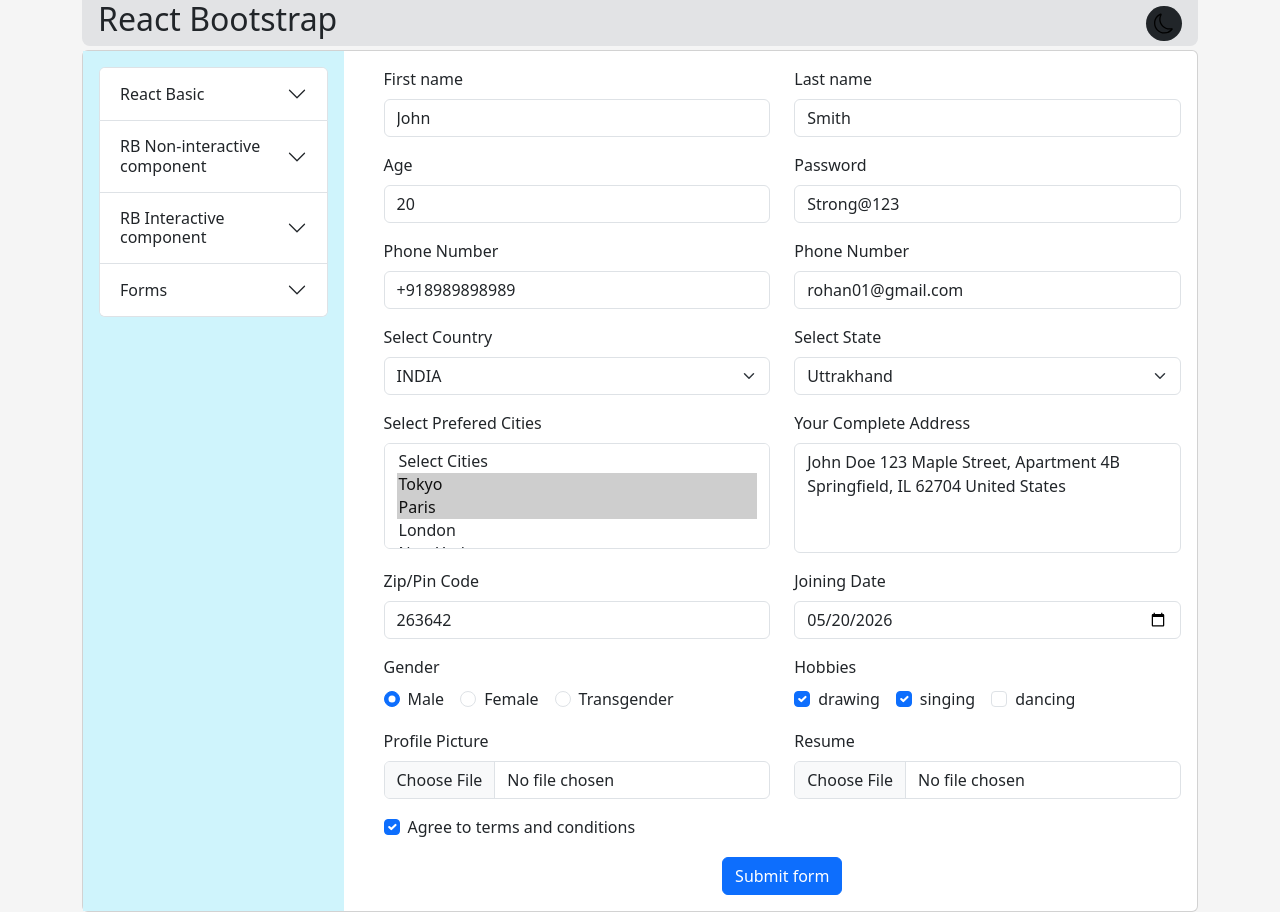
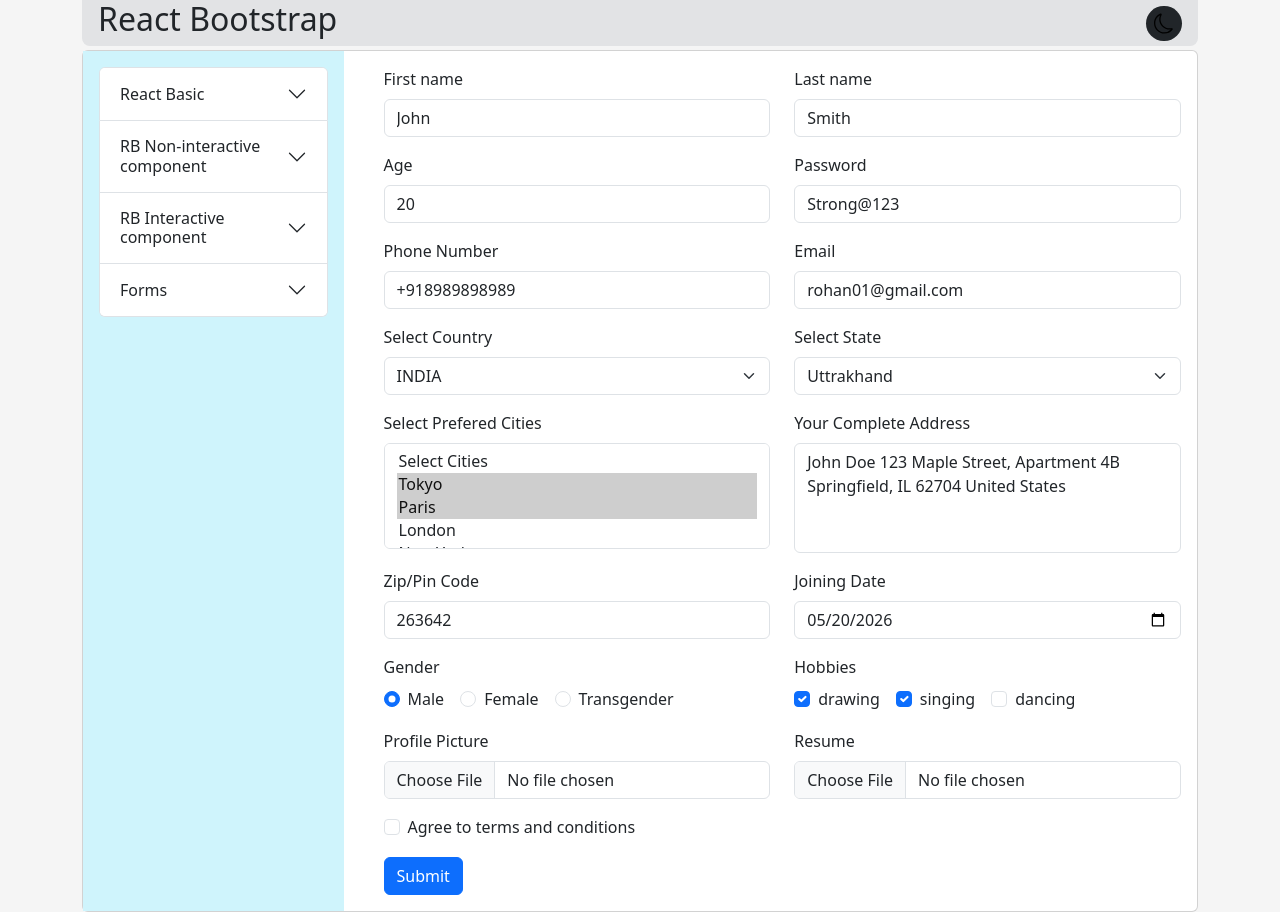
Before and after one commit to Rohit-specs/React, a React (Vite) app in the folder Installation-wia-vite/: page /react-hook-forms in a window 1280 px wide. Built offline with nearby package versions, Linux system fonts and the light colour scheme.

Commit message:
React hook form completed

```diff
--- a/Installation-wia-vite/src/pages/forms/ReactHookForms.jsx
+++ b/Installation-wia-vite/src/pages/forms/ReactHookForms.jsx
@@ -1,33 +1,43 @@
 import { useForm } from 'react-hook-form';
-import { Button, Col, Row, Form } from 'react-bootstrap';
+import { Button, Col, Row, Form, Spinner } from 'react-bootstrap';
+import { Fragment, useState } from 'react';
+import { ToastContainer, toast } from 'react-toastify';
 const ReactHookForms = () => {
-    const { formState: { errors }, register, handleSubmit,reset } = useForm({
+    const [show, setShow] = useState(false)
+    const { formState: { errors }, register, handleSubmit, reset } = useForm({
         defaultValues: {
-            firstname:"John",
-            lastname:"Smith",
-            age:20,
-            password:"Strong@123",
-            phoneNumber:"+918989898989",
-            email:"rohan01@gmail.com",
-            country:["india"],
-            state:["uttrakhand"],
-            cities:["tokyo","paris"],
-            address:"John Doe 123 Maple Street, Apartment 4B Springfield, IL 62704 United States",
-            pin_code:"263642",
-            joining_date:"2026-05-20",
-            gender:"male",
-            hobbies:["drawing","singing"],
-            terms_and_condition:"agreed"
+            firstname: "John",
+            lastname: "Smith",
+            age: 20,
+            password: "Strong@123",
+            phoneNumber: "+918989898989",
+            email: "rohan01@gmail.com",
+            country: ["india"],
+            state: ["uttrakhand"],
+            cities: ["tokyo", "paris"],
+            address: "John Doe 123 Maple Street, Apartment 4B Springfield, IL 62704 United States",
+            pin_code: "263642",
+            joining_date: "2026-05-20",
+            gender: "male",
+            hobbies: ["drawing", "singing"],
+            // terms_and_condition: "agreed"
 
         }
     });
     const submitHandler = (value) => {
         console.log(JSON.stringify(value))
+        setShow(true)
+        setTimeout(() => {
+            setShow(false)
+            toast.success("Form Submitted Successfully")
             reset()
+        }, 3000)
         // document.getElementsByClassName("react-hook-form").reset()
     }
     return (
+        <Fragment>
             <Form className='react-hook-form' onSubmit={handleSubmit(submitHandler)}>
+                <fieldset disabled={show}>
                     <Row>
                         <Form.Group as={Col} xs={12} lg={6} className="mb-3" controlId="firstname">
                             <Form.Label>First name</Form.Label>
@@ -95,7 +105,7 @@ const ReactHookForms = () => {
                             <small className="text-danger">{errors?.phoneNumber?.message}</small>
                         </Form.Group>
                         <Form.Group as={Col} xs={12} lg={6} className="mb-3" controlId="email">
-                    <Form.Label>Phone Number</Form.Label>
+                            <Form.Label>Email</Form.Label>
                             <Form.Control type=
                                 "email" {...register("email", {
                                     required: "The email address is required.",
@@ -181,7 +191,7 @@ const ReactHookForms = () => {
                             <Form.Label className='d-block'>Hobbies</Form.Label>
                             <Form.Check type='checkbox' inline label="drawing" id='drawing' value={"drawing"}{...register("hobbies", {
                                 required: "Please select your hobby",
-                        validate:(value)=>{return(value.length>=2||"minimum two need to select")}
+                                validate: (value) => { return (value.length >= 2 || "minimum two need to select") }
                             })}>
                             </Form.Check>
                             <Form.Check type='checkbox' inline label="singing" id='singing' value={"singing"}{...register("hobbies")}>
@@ -200,7 +210,7 @@ const ReactHookForms = () => {
                                         if (!value || value.length === 0) return true;
                                         const file = value[0];
                                         const maxSize = 6 * 1024 * 1024
-                                return (file.size <= maxSize || "File size must be less than 5MB")
+                                        return (file.size <= maxSize || "File size must be less than 6MB")
                                     },
                                     acceptedFormats: (value) => {
                                         if (!value || value.length === 0) return true;
@@ -216,7 +226,7 @@ const ReactHookForms = () => {
                         <Form.Group as={Col} xs={12} lg={6} className="mb-3" controlId="resume">
                             <Form.Label>Resume</Form.Label>
                             <Form.Control type='file' {...register("resume", {
-                        required: "Profile picture is required",
+                                required: "Resume is required",
                                 validate: {
                                     acceptedFormats: (value) => {
                                         if (!value || value.length === 0) return true;
@@ -232,7 +242,7 @@ const ReactHookForms = () => {
                                         if (!value || value.length === 0) return true;
                                         const file = value[0];
                                         const maxSize = 8 * 1024 * 1024
-                                return (file.size <= maxSize || "File size must be less than 5MB")
+                                        return (file.size <= maxSize || "File size must be less than 8MB")
                                     },
 
                                 }
@@ -246,7 +256,20 @@ const ReactHookForms = () => {
                             <small className="text-danger">{errors?.terms_and_condition?.message}</small>
                         </Form.Group>
 
-            </Row><Button className='text-start' type="submit">Submit form</Button></Form>
+                    </Row>
+                    {
+                        <Button className='text-start' disabled={show} type="submit">{!show ? ("Submit") : (<> < Spinner
+                            animation="border"
+                            size="sm"
+                            className="me-2"
+                        />
+                            Submitting...</>)}</Button>
+
+                    }
+                </fieldset>
+            </Form>
+            <ToastContainer  position='top-right' />
+        </Fragment>
     )
 }
 
```
Lines whose indentation alone changed are shown as unchanged.
